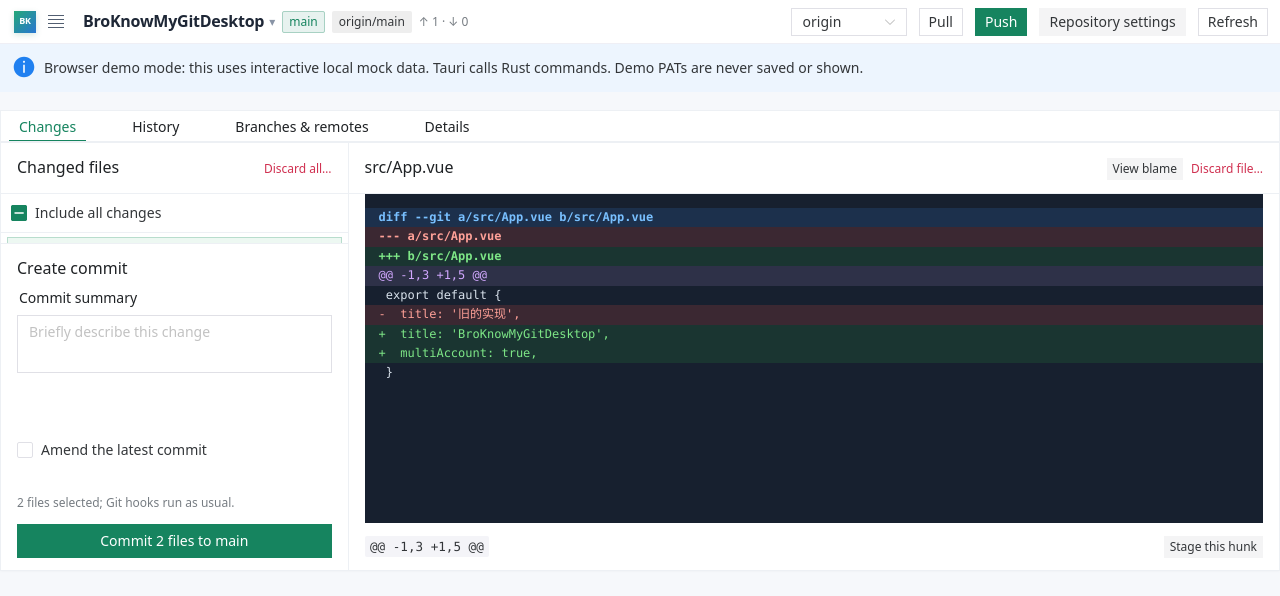
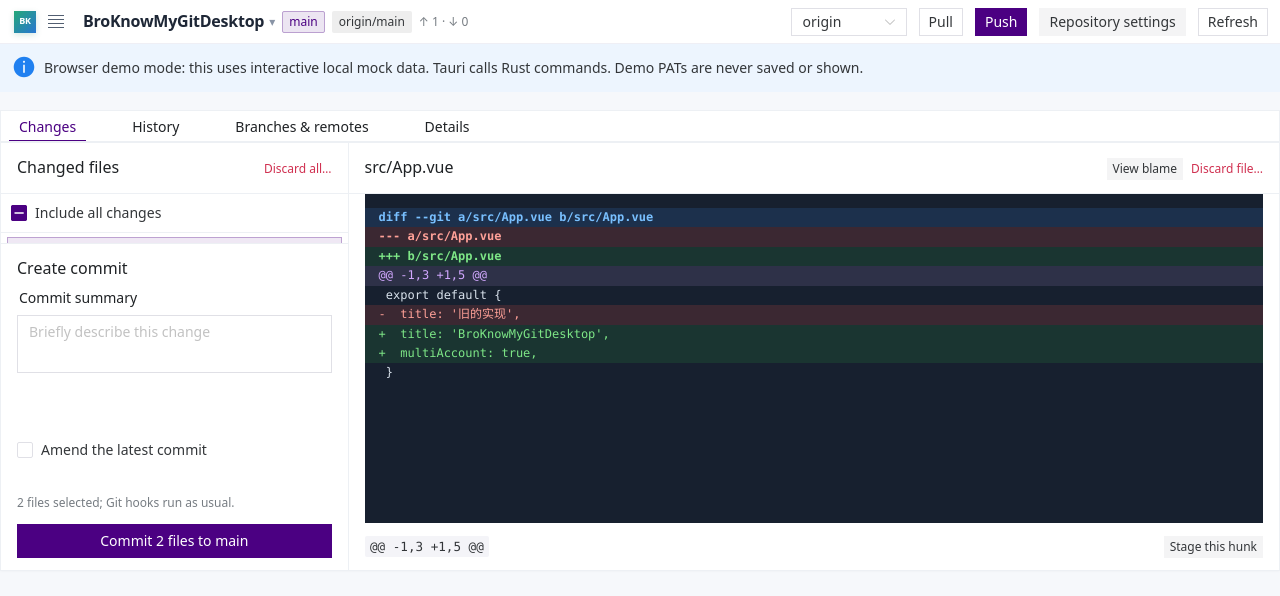
Before and after one commit to bro-know-my-org/BroKnowMyGitDesktop, a Vue app: page / in a window 1280 px wide. Shown: the top 596 px of the page. Built offline with nearby package versions, Linux system fonts and the light colour scheme.

Commit message:
feat: 支持自定义主题色

```diff
--- a/src/features/workspace/composables/useWorkspaceTables.ts
+++ b/src/features/workspace/composables/useWorkspaceTables.ts
@@ -88,7 +88,7 @@ const branchColumns = computed<DataTableColumns<BranchInfo>>(() => [
     title: tr("状态", "Status"),
     key: "isCurrent",
     width: 90,
-    render: (branch) => (branch.isCurrent ? h(NTag, { size: "small", type: "success" }, { default: () => tr("当前", "Current") }) : ""),
+    render: (branch) => (branch.isCurrent ? h(NTag, { size: "small", type: "primary" }, { default: () => tr("当前", "Current") }) : ""),
   },
   {
     title: tr("操作", "Actions"),
@@ -161,7 +161,7 @@ const remoteBranchColumns = computed<DataTableColumns<RemoteBranchInfo>>(() => [
         return h(NTag, { size: "small", type: "warning" }, { default: () => tr("切换时创建", "Create on switch") });
       }
       if (localBranch.isCurrent) {
-        return h(NTag, { size: "small", type: "success" }, { default: () => tr("当前分支", "Current branch") });
+        return h(NTag, { size: "small", type: "primary" }, { default: () => tr("当前分支", "Current branch") });
       }
       return h(
         NTag,
@@ -220,7 +220,7 @@ const worktreeColumns = computed<DataTableColumns<WorktreeInfo>>(() => [
     width: 190,
     render: (worktree) =>
       h("div", { class: "table-action-group" }, [
-        ...(worktree.isMain ? [h(NTag, { size: "small", type: "success" }, { default: () => tr("主工作树", "Main") })] : []),
+        ...(worktree.isMain ? [h(NTag, { size: "small", type: "primary" }, { default: () => tr("主工作树", "Main") })] : []),
         ...(worktree.isDetached ? [h(NTag, { size: "small", type: "warning" }, { default: () => tr("分离", "Detached") })] : []),
         ...(worktree.isLocked ? [h(NTag, { size: "small", type: "warning" }, { default: () => tr("已锁定", "Locked") })] : []),
         ...(worktree.isPrunable ? [h(NTag, { size: "small", type: "error" }, { default: () => tr("可清理", "Prunable") })] : []),
--- a/src/pages/repositories/components/HistoryPanel.vue
+++ b/src/pages/repositories/components/HistoryPanel.vue
@@ -102,7 +102,7 @@ export default defineComponent({
                           <span class="history-commit-primary">
                             <span class="history-commit-summary" :title="commit.summary || '—'">{{ commit.summary || '—' }}</span>
                             <span v-if="commit.tags.length || commit.tagsTruncated || commit.pushed === false" class="history-commit-tags">
-                              <n-tag v-for="tag in commit.tags" :key="tag" size="tiny" type="success" :bordered="false">{{ tag }}</n-tag>
+                              <n-tag v-for="tag in commit.tags" :key="tag" size="tiny" type="primary" :bordered="false">{{ tag }}</n-tag>
                               <n-tag v-if="commit.tagsTruncated" size="tiny" type="warning" :bordered="false">{{ tr("标签未完整加载", "Tags incomplete") }}</n-tag>
                               <n-tag v-if="commit.pushed === false" size="tiny" type="warning" :bordered="false">{{ tr("未推送", "Not pushed") }}</n-tag>
                             </span>
--- a/src/shared/theme/index.ts
+++ b/src/shared/theme/index.ts
@@ -4,6 +4,90 @@ import { setTheme as setTauriTheme } from "@tauri-apps/api/app";
 export type ColorMode = "system" | "light" | "dark";
 
 const colorModeStorageKey = "broknowmygitdesktop.color-mode";
+const themeColorStorageKey = "broknowmygitdesktop.theme-color";
+export const defaultThemeColor = "#4B0082FF";
+
+interface RgbaColor {
+  red: number;
+  green: number;
+  blue: number;
+  alpha: number;
+}
+
+function parseHexColor(value: string): RgbaColor | null {
+  const match = /^#([\da-f]{6})([\da-f]{2})?$/i.exec(value.trim());
+  if (!match) return null;
+  const rgb = match[1];
+  return {
+    red: Number.parseInt(rgb.slice(0, 2), 16),
+    green: Number.parseInt(rgb.slice(2, 4), 16),
+    blue: Number.parseInt(rgb.slice(4, 6), 16),
+    alpha: match[2] ? Number.parseInt(match[2], 16) / 255 : 1,
+  };
+}
+
+function toHex(color: RgbaColor): string {
+  const channel = (value: number) => Math.round(value).toString(16).padStart(2, "0");
+  return `#${channel(color.red)}${channel(color.green)}${channel(color.blue)}`.toUpperCase();
+}
+
+function toHexa(color: RgbaColor): string {
+  return `${toHex(color)}${Math.round(color.alpha * 255).toString(16).padStart(2, "0")}`.toUpperCase();
+}
+
+function mix(color: RgbaColor, target: number, amount: number): RgbaColor {
+  return {
+    red: color.red + (target - color.red) * amount,
+    green: color.green + (target - color.green) * amount,
+    blue: color.blue + (target - color.blue) * amount,
+    alpha: color.alpha,
+  };
+}
+
+function relativeLuminance(color: RgbaColor): number {
+  const linearChannel = (value: number) => {
+    const channel = value / 255;
+    return channel <= 0.04045 ? channel / 12.92 : ((channel + 0.055) / 1.055) ** 2.4;
+  };
+  return 0.2126 * linearChannel(color.red) + 0.7152 * linearChannel(color.green) + 0.0722 * linearChannel(color.blue);
+}
+
+function contrastRatio(left: RgbaColor, right: RgbaColor): number {
+  const lighter = Math.max(relativeLuminance(left), relativeLuminance(right));
+  const darker = Math.min(relativeLuminance(left), relativeLuminance(right));
+  return (lighter + 0.05) / (darker + 0.05);
+}
+
+function ensureContrast(color: RgbaColor, background: RgbaColor, target: number, minimumRatio = 4.5): RgbaColor {
+  if (contrastRatio(color, background) >= minimumRatio) return color;
+  let insufficientAmount = 0;
+  let sufficientAmount = 1;
+  for (let iteration = 0; iteration < 12; iteration += 1) {
+    const amount = (insufficientAmount + sufficientAmount) / 2;
+    if (contrastRatio(mix(color, target, amount), background) >= minimumRatio) sufficientAmount = amount;
+    else insufficientAmount = amount;
+  }
+  return mix(color, target, sufficientAmount);
+}
+
+function readableForeground(color: RgbaColor): string {
+  const black: RgbaColor = { red: 0, green: 0, blue: 0, alpha: 1 };
+  const white: RgbaColor = { red: 255, green: 255, blue: 255, alpha: 1 };
+  return contrastRatio(color, black) >= contrastRatio(color, white) ? "#000000" : "#FFFFFF";
+}
+
+function composite(foreground: RgbaColor, background: RgbaColor, opacity: number): RgbaColor {
+  return {
+    red: foreground.red * opacity + background.red * (1 - opacity),
+    green: foreground.green * opacity + background.green * (1 - opacity),
+    blue: foreground.blue * opacity + background.blue * (1 - opacity),
+    alpha: 1,
+  };
+}
+
+function rgba(color: RgbaColor, opacity: number): string {
+  return `rgba(${Math.round(color.red)}, ${Math.round(color.green)}, ${Math.round(color.blue)}, ${Math.max(0, Math.min(1, opacity)).toFixed(3)})`;
+}
 
 function initialColorMode(): ColorMode {
   if (typeof window === "undefined") return "system";
@@ -14,6 +98,18 @@ function initialColorMode(): ColorMode {
     // A disabled storage area must not prevent the UI from starting.
   }
   return "system";
+}
+
+function initialThemeColor(): string {
+  if (typeof window === "undefined") return defaultThemeColor;
+  try {
+    const saved = window.localStorage.getItem(themeColorStorageKey);
+    const parsed = saved ? parseHexColor(saved) : null;
+    if (parsed) return toHexa(parsed);
+  } catch {
+    // A disabled storage area must not prevent the UI from starting.
+  }
+  return defaultThemeColor;
 }
 
 const systemColorScheme = typeof window === "undefined" || typeof window.matchMedia !== "function"
@@ -28,6 +124,38 @@ systemColorScheme?.addEventListener("change", (event) => {
 
 export const colorMode = ref<ColorMode>(initialColorMode());
 export const isDarkTheme = computed(() => colorMode.value === "dark" || (colorMode.value === "system" && systemPrefersDark.value));
+export const themeColor = ref(initialThemeColor());
+export const themePalette = computed(() => {
+  const selected = parseHexColor(themeColor.value) ?? parseHexColor(defaultThemeColor)!;
+  const surface: RgbaColor = isDarkTheme.value
+    ? { red: 28, green: 33, blue: 40, alpha: 1 }
+    : { red: 255, green: 255, blue: 255, alpha: 1 };
+  const contrastTarget = isDarkTheme.value ? 255 : 0;
+  const softAlpha = selected.alpha;
+  const selectedOpacity = isDarkTheme.value ? 0.08 + softAlpha * 0.12 : 0.04 + softAlpha * 0.05;
+  const borderOpacity = isDarkTheme.value ? 0.25 + softAlpha * 0.25 : 0.18 + softAlpha * 0.12;
+  const focusOpacity = isDarkTheme.value ? 0.18 + softAlpha * 0.12 : 0.12 + softAlpha * 0.08;
+  const adapted = isDarkTheme.value ? mix(selected, 255, 0.36) : selected;
+  let primary = ensureContrast(adapted, surface, contrastTarget);
+  // Selected rows tint the surface with the primary color. Re-check against
+  // that real composite so their accent text keeps the same WCAG contrast.
+  for (let iteration = 0; iteration < 4; iteration += 1) {
+    primary = ensureContrast(primary, composite(primary, surface, selectedOpacity), contrastTarget);
+  }
+  const hover = ensureContrast(mix(primary, 255, isDarkTheme.value ? 0.16 : 0.13), surface, contrastTarget);
+  const pressed = ensureContrast(mix(primary, 0, isDarkTheme.value ? 0.12 : 0.16), surface, contrastTarget);
+  return {
+    primary: toHex(primary),
+    hover: toHex(hover),
+    pressed: toHex(pressed),
+    primaryText: readableForeground(primary),
+    hoverText: readableForeground(hover),
+    pressedText: readableForeground(pressed),
+    selectedBackground: rgba(primary, selectedOpacity),
+    selectedBorder: rgba(primary, borderOpacity),
+    focusRing: rgba(primary, focusOpacity),
+  };
+});
 
 function applyDocumentTheme(isDark: boolean): void {
   if (typeof document === "undefined") return;
@@ -52,6 +180,18 @@ function applyDocumentTheme(isDark: boolean): void {
 // window theme stays in sync with the document theme.
 watch([isDarkTheme, colorMode], ([isDark]) => applyDocumentTheme(isDark), { immediate: true });
 
+watch(themePalette, (palette) => {
+  if (typeof document === "undefined") return;
+  const root = document.documentElement.style;
+  root.setProperty("--app-accent", palette.primary);
+  root.setProperty("--app-accent-strong", palette.primary);
+  root.setProperty("--app-accent-bright", palette.hover);
+  root.setProperty("--app-row-selected", palette.selectedBackground);
+  root.setProperty("--app-selected-border", palette.selectedBorder);
+  root.setProperty("--app-focus", palette.primary);
+  root.setProperty("--app-focus-ring", palette.focusRing);
+}, { immediate: true });
+
 export function setColorMode(mode: ColorMode): void {
   colorMode.value = mode;
   if (typeof window === "undefined") return;
@@ -61,3 +201,20 @@ export function setColorMode(mode: ColorMode): void {
     // The current session can still use the selected theme if storage is unavailable.
   }
 }
+
+export function setThemeColor(value: string): void {
+  const parsed = parseHexColor(value);
+  if (!parsed) return;
+  const normalized = toHexa(parsed);
+  themeColor.value = normalized;
+  if (typeof window === "undefined") return;
+  try {
+    window.localStorage.setItem(themeColorStorageKey, normalized);
+  } catch {
+    // The current session can still use the selected color if storage is unavailable.
+  }
+}
+
+export function resetThemeColor(): void {
+  setThemeColor(defaultThemeColor);
+}
--- a/src/styles/app.css
+++ b/src/styles/app.css
@@ -10,14 +10,14 @@
   --app-text-muted: #8994a6;
   --app-text-secondary: #758194;
   --app-text-tertiary: #7c8899;
-  --app-accent: #167755;
-  --app-accent-strong: #14815d;
-  --app-accent-bright: #21a879;
+  --app-accent: #4b0082;
+  --app-accent-strong: #4b0082;
+  --app-accent-bright: #631f93;
   --app-row-hover: #f2f6f9;
-  --app-row-selected: #edf8f2;
-  --app-selected-border: #b8ddcd;
-  --app-focus: #2b8d68;
-  --app-focus-ring: rgba(43, 141, 104, 0.16);
+  --app-row-selected: rgba(75, 0, 130, 0.09);
+  --app-selected-border: rgba(75, 0, 130, 0.3);
+  --app-focus: #4b0082;
+  --app-focus-ring: rgba(75, 0, 130, 0.2);
   --app-divider: #edf0f4;
   --app-diff-bg: #17202f;
   --app-diff-text: #d9e2ec;
@@ -42,14 +42,14 @@
   --app-text-muted: #8b949e;
   --app-text-secondary: #9da7b3;
   --app-text-tertiary: #8b949e;
-  --app-accent: #56c994;
-  --app-accent-strong: #66d9a4;
-  --app-accent-bright: #6ee7a8;
+  --app-accent: #8c5cad;
+  --app-accent-strong: #8c5cad;
+  --app-accent-bright: #9f74bd;
   --app-row-hover: #2b313a;
-  --app-row-selected: #173c2c;
-  --app-selected-border: #2e7d5a;
-  --app-focus: #65d39d;
-  --app-focus-ring: rgba(101, 211, 157, 0.24);
+  --app-row-selected: rgba(140, 92, 173, 0.2);
+  --app-selected-border: rgba(140, 92, 173, 0.5);
+  --app-focus: #8c5cad;
+  --app-focus-ring: rgba(140, 92, 173, 0.3);
   --app-divider: #30363d;
   --app-diff-bg: #0d1117;
   --app-diff-text: #c9d1d9;
@@ -1034,6 +1034,14 @@ h1 {
   width: min(460px, calc(100vw - 44px));
 }
 
+.theme-color-setting {
+  width: 100%;
+}
+
+.theme-color-hint {
+  line-height: 1.45;
+}
+
 .token-alert {
   margin-bottom: 16px;
 }
```
Also changed, not shown: src/Root.vue (+23 -23 lines), src/features/workspace/components/WorkspaceDialogs.vue (+19 -2 lines), src/features/workspace/composables/useWorkspaceController.ts (+8 -1 lines), 1 other file (tests, documents, lock files or other folders).
